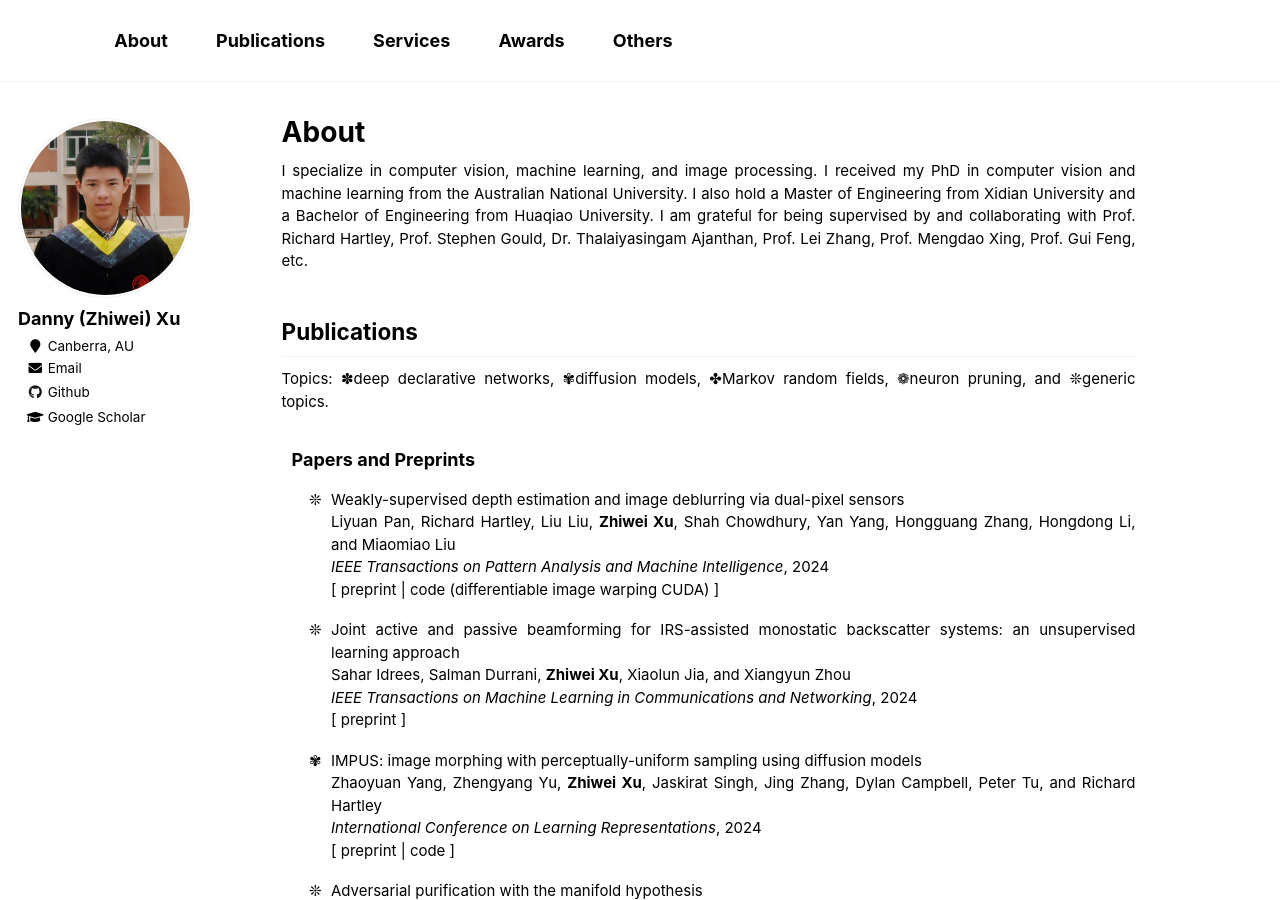
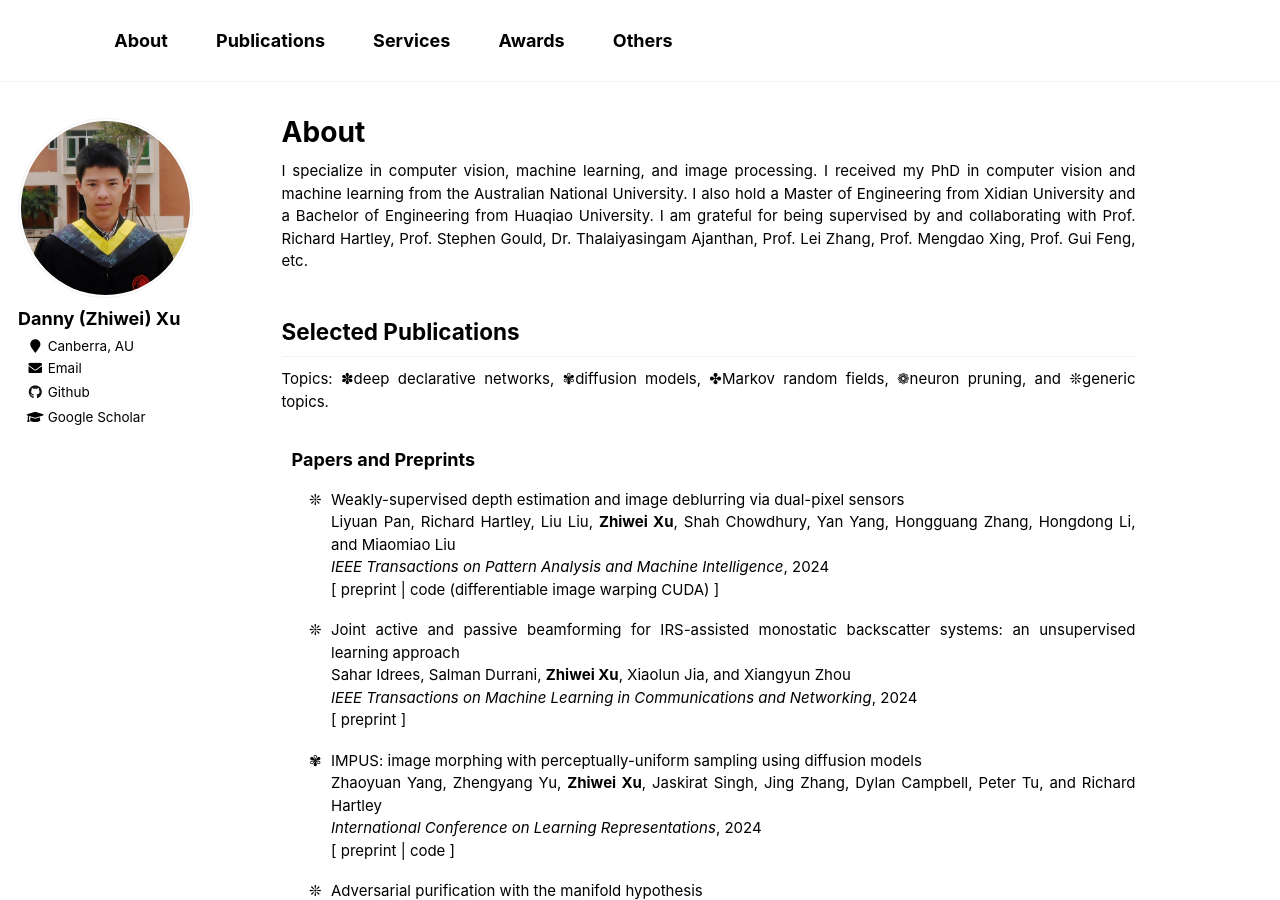
Before and after one commit to zwxu064/zwxu064.github.io, a Jekyll site: the page built from _pages/about.html, in a window 1280 px wide and 900 px high. Built offline with Jekyll 4.4.1, drawn with Linux system fonts in a browser that asks for light colours.

Commit message:
Update about.html

```diff
--- a/_pages/about.html
+++ b/_pages/about.html
@@ -22,7 +22,7 @@
   I am grateful for being supervised by and collaborating with Prof. Richard Hartley, Prof. Stephen Gould, Dr. Thalaiyasingam Ajanthan, Prof. Lei Zhang, Prof. Mengdao Xing, Prof. Gui Feng, etc.
 </p>
 
-<h2 id="publications">Publications</h2>
+<h2 id="publications">Selected Publications</h2>
   <div>Topics: <span style="color:black">✽</span>deep declarative networks,
     <span style="color:black">✾</span>diffusion models,
     <span style="color:black">✤</span>Markov random fields,
```
